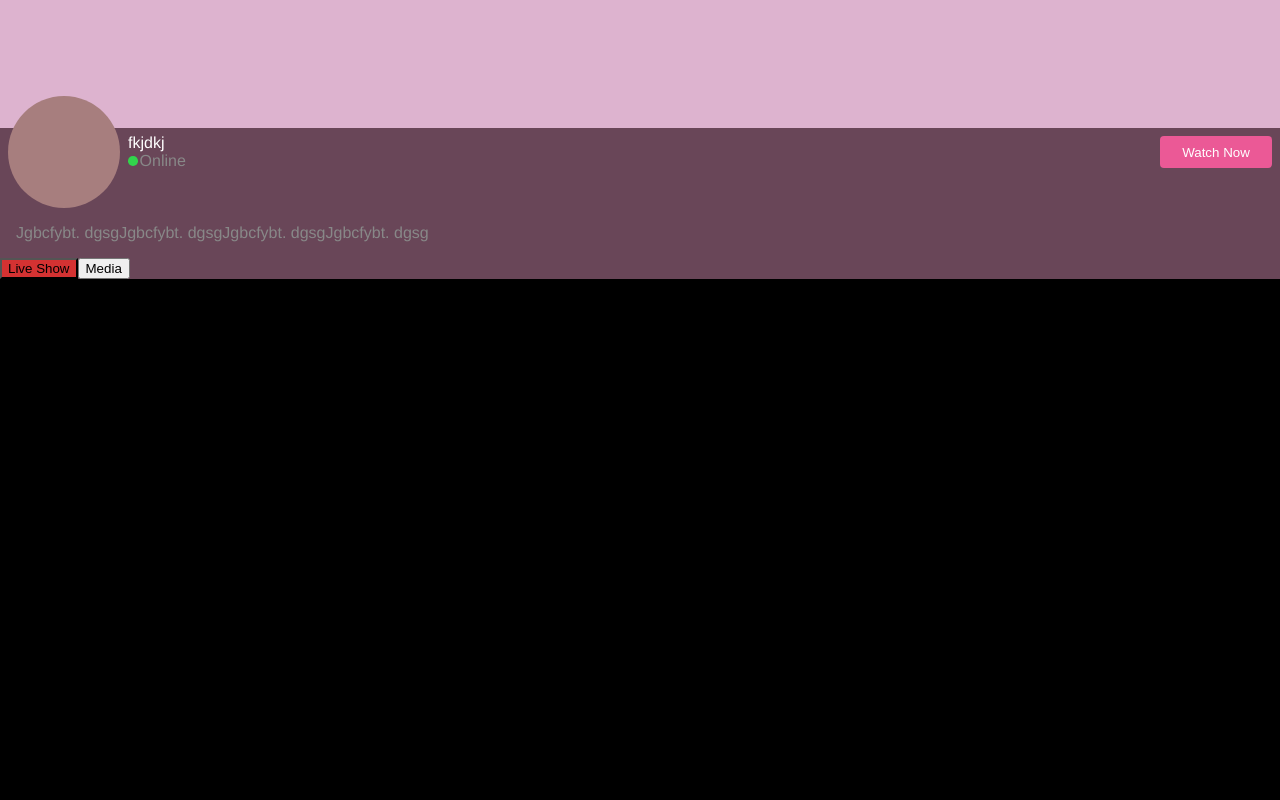
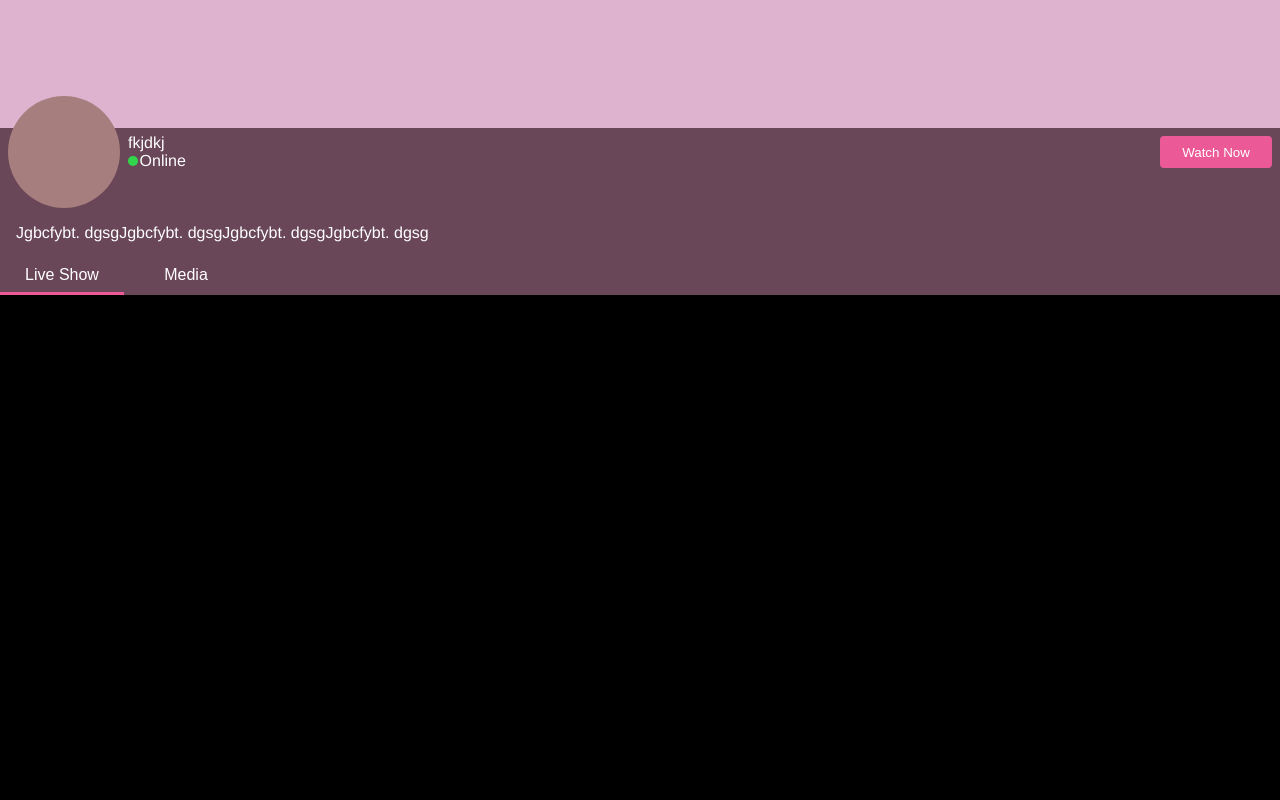
Before and after one commit to janglz/react-typescript-slider, a React app: page / in a window 1280 px wide. Shown: the top 800 px of the page. Built offline with nearby package versions, Linux system fonts and the light colour scheme.

Commit message:
common: tabs logic

```diff
--- a/src/components/Button/styles.module.scss
+++ b/src/components/Button/styles.module.scss
@@ -7,4 +7,9 @@
   color: $color-white;
   height: 2rem;
   width: 7rem;
+
+  &:hover {
+    cursor: pointer;
+    background-color: rgba($color-button, .91);
+  }
 }
--- a/src/components/Tablink/index.tsx
+++ b/src/components/Tablink/index.tsx
@@ -6,13 +6,20 @@ const Tablink = function Tablink({
 	text,
 	className,
 	onClick,
+	active,
 }: {
 	text: string;
 	className: string;
+	active: boolean;
 	onClick: MouseEventHandler<HTMLButtonElement> | undefined;
 }) {
 	return (
-		<button onClick={onClick} className={cn(styles.talink, className)}>
+		<button
+			onClick={onClick}
+			className={cn(styles.tablink, className, {
+				[styles.tablinkActive]: active,
+			})}
+		>
 			{text}
 		</button>
 	);
--- a/src/components/Tablink/styles.module.scss
+++ b/src/components/Tablink/styles.module.scss
@@ -0,0 +1,22 @@
+@import 'src/theme/variables.scss';
+
+.tablink {
+  box-sizing: content-box;
+  color: $color-white;
+  background-color: transparent;
+  border: none;
+  border-bottom: 3px solid transparent;
+  height: 2rem;
+  font-size: 1rem;
+  font-weight: 300;
+  width: 7rem;
+
+  &Active {
+    border-bottom: 3px solid $color-button;
+  }
+
+  &:hover {
+    cursor: pointer;
+    background-color: rgba($color-black, .2);
+  }
+}
--- a/src/containers/UserPage/Header/Tablinks.tsx
+++ b/src/containers/UserPage/Header/Tablinks.tsx
@@ -12,12 +12,14 @@ const Tablinks = observer(() => {
 		<div className={styles.Tablinks}>
 			<Tablink
 				text="Live Show"
-				className={selectedTab === TABS.LIVE ? styles.activeTab : ''}
+				className={''}
+				active={selectedTab === TABS.LIVE}
 				onClick={() => setTab(TABS.LIVE)}
 			/>
 			<Tablink
 				text="Media"
-				className={selectedTab === TABS.MEDIA ? styles.activeTab : ''}
+				className={''}
+				active={selectedTab === TABS.MEDIA}
 				onClick={() => setTab(TABS.MEDIA)}
 			/>
 		</div>
--- a/src/containers/UserPage/index.tsx
+++ b/src/containers/UserPage/index.tsx
@@ -1,4 +1,4 @@
-import Slider from './../../components/Slider';
+import Slider from 'src/components/Slider';
 import React from 'react';
 import Header from './Header';
 import LiveShow from './LiveShow';
--- a/src/theme/main.scss
+++ b/src/theme/main.scss
@@ -25,7 +25,7 @@
 
   body {
     background-color: inherit;
-    color: $color-gray;
+    color: $color-white;
     cursor: default;
     font-family: $font-family-base;
     min-height: 100%;
--- a/tsconfig.json
+++ b/tsconfig.json
@@ -28,7 +28,7 @@
     "module": "commonjs",                                /* Specify what module code is generated. */
     "rootDir": "./src/",                                  /* Specify the root folder within your source files. */
     // "moduleResolution": "node",                       /* Specify how TypeScript looks up a file from a given module specifier. */
-    "baseUrl": "./src/",                                  /* Specify the base directory to resolve non-relative module names. */
+    "baseUrl": "./",                                  /* Specify the base directory to resolve non-relative module names. */
     // "paths": {},                                      /* Specify a set of entries that re-map imports to additional lookup locations. */
     // "rootDirs": [],                                   /* Allow multiple folders to be treated as one when resolving modules. */
     // "typeRoots": [],                                  /* Specify multiple folders that act like `./node_modules/@types`. */
--- a/webpack.config.js
+++ b/webpack.config.js
@@ -39,6 +39,9 @@ module.exports = {
   resolve: {
     extensions: ['.tsx', '.ts', '.js'],
     // modules: [path.join(__dirname, './src')]
+    alias: {
+      src: path.resolve(__dirname, 'src'),
+    },
   },
   devServer: {
     port: 3000,
```
